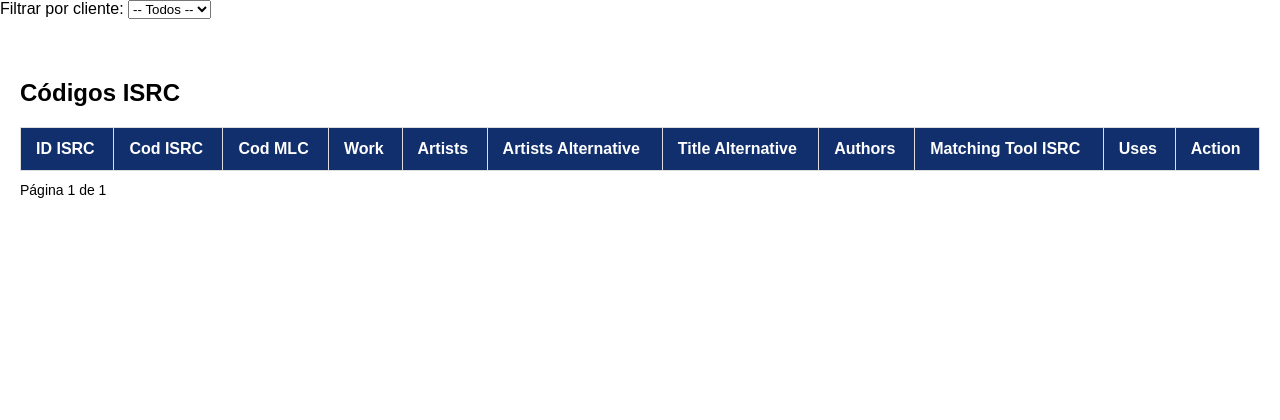
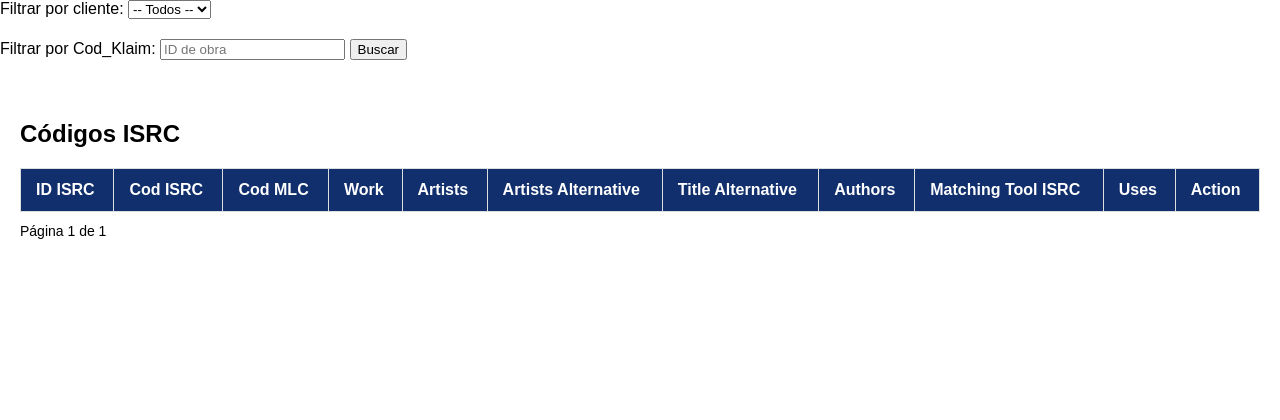
Before and after one commit to KlaimMusicInc/Klaim, a Django app: page /codigos-isrc/ in a window 1280 px wide. Shown: the part 100-520 px from the top of the page. Before the commit the page ends 298 px from the top, so only its background shows below. Run offline with Django 5.2, Linux system fonts and the light colour scheme; the visitor is signed in with stand-in values (Sample User, id 1); data that the repository does not hold is empty.

Commit message:
Añadir filtro por cod_klaim en codigos_isrc_list.html y actualizar view

```diff
--- a/accounts/templates/codigos_isrc_list.html
+++ b/accounts/templates/codigos_isrc_list.html
@@ -112,7 +112,18 @@
             {% endfor %}
         </select>
     </form>
-
+    <form method="get" style="margin-bottom: 20px;">
+        <label for="cod_klaim">Filtrar por Cod_Klaim:</label>
+        <input
+            type="number"
+            name="cod_klaim"
+            id="cod_klaim"
+            placeholder="ID de obra"
+            value="{{ cod_klaim_seleccionado|default:'' }}"
+            min="1"
+        >
+        <button type="submit">Buscar</button>
+    </form>
     <div class="container">
         <div class="table-container">
             <h2 class="search-title">Códigos ISRC</h2>
--- a/accounts/views.py
+++ b/accounts/views.py
@@ -16,7 +16,7 @@ from django.conf import settings
 from django.core.mail import send_mail
 from django.db import models
 from django.db import transaction
-from django.db.models import Prefetch, Exists, OuterRef, Value, Q, F, Count, Subquery, OuterRef, Exists
+from django.db.models import Prefetch, Exists, OuterRef, Value, Q, F, Count, Subquery, OuterRef, Exists, FloatField
 from django.db.models.functions import Concat
 from django.core.cache import cache
 from django.shortcuts import redirect
@@ -878,13 +878,13 @@ def redirect_to_matching_tool(request):
 
 @login_required(login_url='login')
 def codigos_isrc_list(request):
-    cliente_id = request.GET.get('cliente')
+    cliente_id    = request.GET.get('cliente')
+    cod_klaim_id  = request.GET.get('cod_klaim')
 
     # Subconsultas para traer id_subida y código MLC
     subquery_id_subida = SubidasPlataforma.objects.filter(
         obra_id=OuterRef('obra_id')
     ).values('id_subida')[:1]
-
     subquery_codigo_mlc = SubidasPlataforma.objects.filter(
         obra_id=OuterRef('obra_id')
     ).values('codigo_MLC')[:1]
@@ -902,7 +902,7 @@ def codigos_isrc_list(request):
     ).exclude(
         obra__subidasplataforma__codigo_MLC=''
     ).exclude(
-        matching_tool_isrc=1
+        matching_tool_isrc=True
     ).select_related(
         'obra', 'id_artista_unico', 'obra__catalogo__cliente'
     ).prefetch_related(
@@ -910,12 +910,17 @@ def codigos_isrc_list(request):
     ).annotate(
         codigo_mlc_id=Subquery(subquery_id_subida),
         codigo_mlc=Subquery(subquery_codigo_mlc),
-        rating_val=Coalesce(F('rating'), Value(-1.0), output_field=models.FloatField())
+        rating_val=Coalesce(F('rating'), Value(-1.0), output_field=FloatField())
     ).distinct().order_by('-rating_val')
 
-    # Si se seleccionó cliente, filtramos
-    if cliente_id and cliente_id.isdigit():
-        codigos_isrc = codigos_isrc.filter(obra__catalogo__cliente__id_cliente=int(cliente_id))
+    # Filtro por cod_klaim si se proporcionó
+    if cod_klaim_id and cod_klaim_id.isdigit():
+        codigos_isrc = codigos_isrc.filter(obra__cod_klaim=int(cod_klaim_id))
+    # Si no se filtró por cod_klaim, aplicamos filtro por cliente si se proporcionó
+    elif cliente_id and cliente_id.isdigit():
+        codigos_isrc = codigos_isrc.filter(
+            obra__catalogo__cliente__id_cliente=int(cliente_id)
+        )
 
     # Lista de todos los clientes para el selector
     clientes = Clientes.objects.filter(
@@ -931,10 +936,10 @@ def codigos_isrc_list(request):
         'page_obj': page_obj,
         'clientes': clientes,
         'cliente_seleccionado': int(cliente_id) if cliente_id and cliente_id.isdigit() else None,
+        'cod_klaim_seleccionado': int(cod_klaim_id) if cod_klaim_id and cod_klaim_id.isdigit() else None,
     }
 
     return render(request, 'codigos_isrc_list.html', context)
-
 
 
 @login_required(login_url='login')
```
